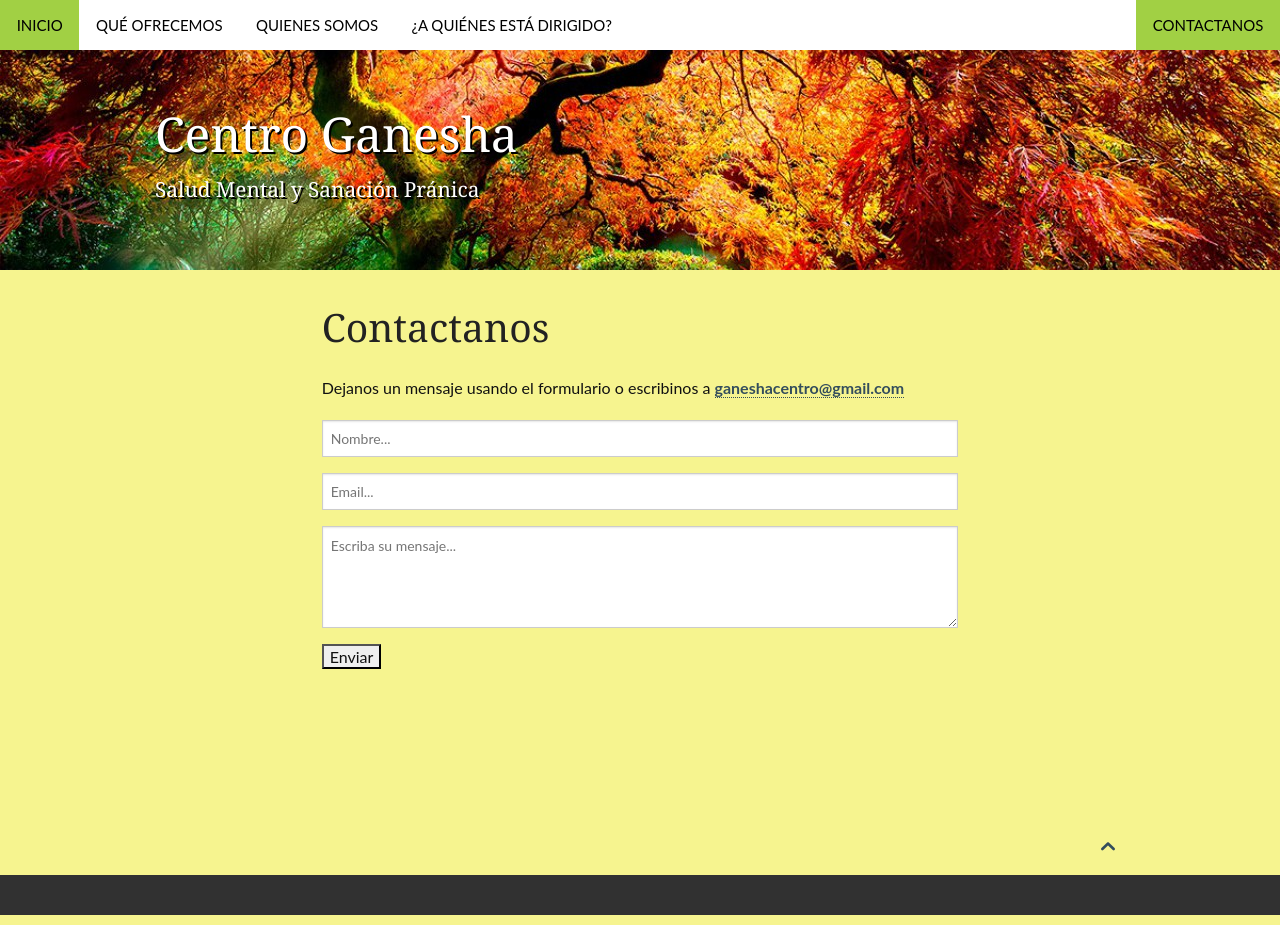
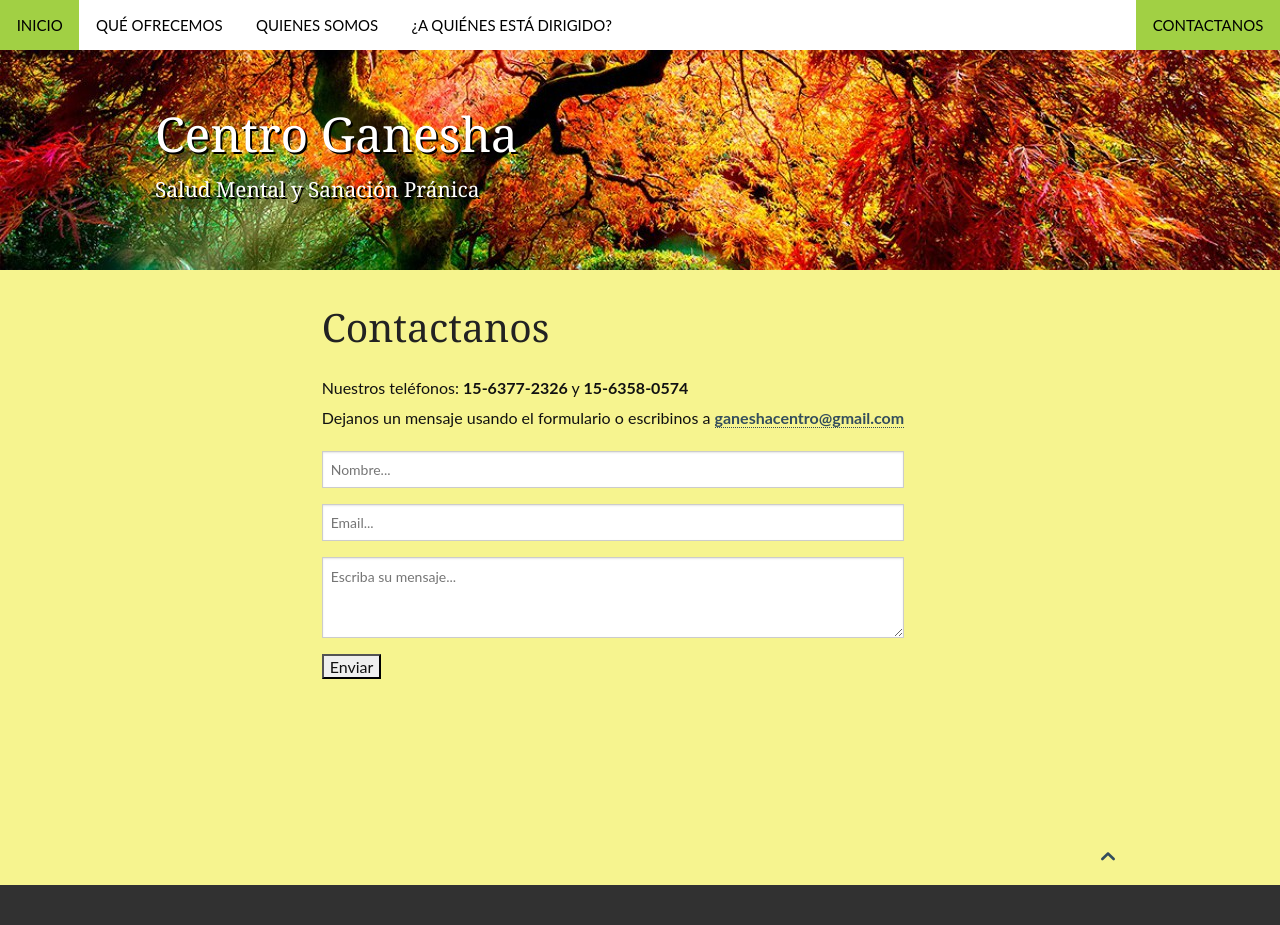
Before and after one commit to ganeshaterapias/ganeshaterapias.github.io, a Jekyll site: the page built from pages/contactanos.md, in a window 1280 px wide. Built offline with Jekyll 4.4.1, drawn with Linux system fonts in a browser that asks for light colours.

Commit message:
phone # on contact

```diff
--- a/pages/contactanos.md
+++ b/pages/contactanos.md
@@ -7,11 +7,14 @@ header:
 teaser: ""
 permalink: "/contactanos/"
 ---
-<p>Dejanos un mensaje usando el formulario o escribinos a <a href="mailto:ganeshacentro@gmail.com">ganeshacentro@gmail.com</a></p>
-<form action="https://getsimpleform.com/messages?form_api_token=2957177bf9862496fd83247fff1e2951" method="post">
-  <input type="hidden" name="redirect_to" value="{{ site.url }}" />
-  <input type="text" name="name" placeholder="Nombre..." />
-  <input type="text" name="email" placeholder="Email..." />
-  <textarea rows="4" name="message" maxLength="1000" placeholder="Escriba su mensaje..."></textarea>
-  <input type="submit" value="Enviar" />
-</form>
+<div class="vcard" style="border:none; margin:0; padding:0;">
+  <p style="margin:0 0 5px 0;">Nuestros teléfonos: <b class="tel">15-6377-2326</b> y <b class="tel">15-6358-0574</b></p>
+  <p>Dejanos un mensaje usando el formulario o escribinos a <a href="mailto:ganeshacentro@gmail.com" class="email">ganeshacentro@gmail.com</a></p>
+  <form action="https://getsimpleform.com/messages?form_api_token=2957177bf9862496fd83247fff1e2951" method="post">
+    <input type="hidden" name="redirect_to" value="{{ site.url }}" />
+    <input type="text" name="name" placeholder="Nombre..." />
+    <input type="text" name="email" placeholder="Email..." />
+    <textarea rows="3" name="message" maxLength="1000" placeholder="Escriba su mensaje..."></textarea>
+    <input type="submit" value="Enviar" />
+  </form>
+</div>
```
